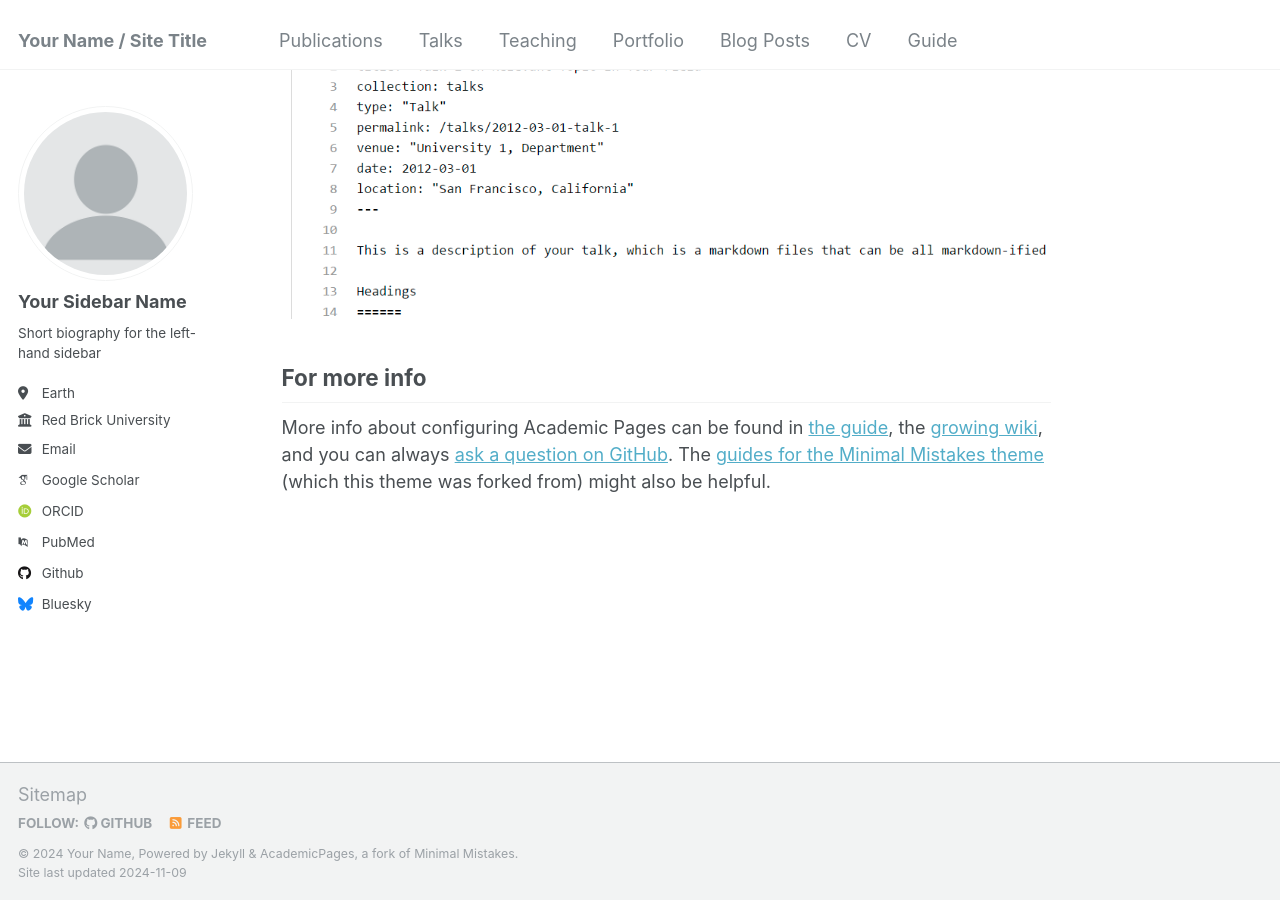
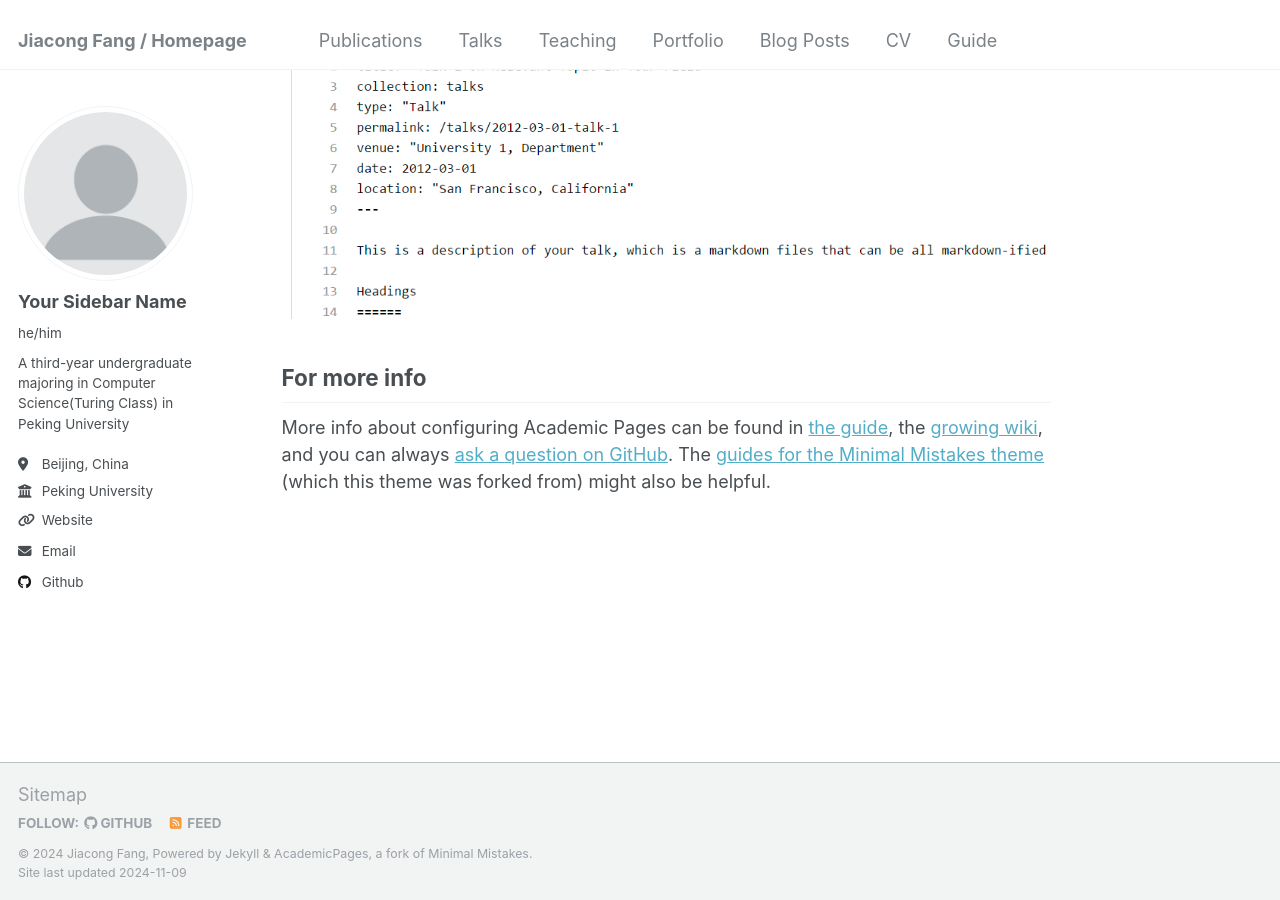
Before and after one commit to jiacongfang/jiacongfang.github.io, a Jekyll site: the page built from _pages/about.md, in a window 1280 px wide and 900 px high, scrolled down 2643 px. Built offline with Jekyll 4.4.1, drawn with Linux system fonts in a browser that asks for light colours; some web fonts are replaced.

```diff
--- a/_config.yml
+++ b/_config.yml
@@ -8,13 +8,13 @@
 
 # Basic Site Settings
 locale                   : "en-US"
-title                    : "Your Name / Site Title"
+title                    : "Jiacong Fang / Homepage"
 title_separator          : "-"
-name                     : &name "Your Name"
-description              : &description "personal description"
-url                      : https://academicpages.github.io # the base hostname & protocol for your site e.g. "https://mmistakes.github.io"
+name                     : &name "Jiacong Fang"
+description              : &description "I'm a third-year undergraduate majoring in Computer Science(Turing Class) in Yuanpei College, Peking University"
+url                      : "https://jiacongfang.github.io" # the base hostname & protocol for your site e.g. "https://mmistakes.github.io"
 baseurl                  : "" # the subpath of your site, e.g. "/blog"
-repository               : "academicpages/academicpages.github.io"
+repository               : "jiacongfang/jiacongfang.github.io"
 
 # Site Author - The following control what appear as part of the author content on the side bar.
 #               If a field is blank the icon and link will not appear, otherwise it will be shown.
@@ -23,20 +23,20 @@ author:
   # Biographic information
   avatar           : "profile.png"
   name             : "Your Sidebar Name"
-  pronouns         : # example: "she/her"
-  bio              : "Short biography for the left-hand sidebar"
-  location         : "Earth"
-  employer         : "Red Brick University"
-  uri              : # URL
-  email            : "none@example.org"
+  pronouns         : "he/him"# example: "she/her"
+  bio              : "A third-year undergraduate majoring in Computer Science(Turing Class) in Peking University"
+  location         : "Beijing, China"
+  employer         : "Peking University"
+  uri              : "jiacongfang.github.io"# URL
+  email            : "jiacong_fang@stu.pku.edu.cn"
 
   # Academic websites
   arxiv            : # URL - Update with the correct link to your profile
-  googlescholar    : "https://scholar.google.com/citations?user=PS_CX0AAAAAJ"
+  googlescholar    : # "https://scholar.google.com/citations?user=PS_CX0AAAAAJ"
   impactstory      : # URL
-  orcid            : "http://orcid.org/yourorcidurl"
+  orcid            : # "http://orcid.org/yourorcidurl"
   semantic         : # URL
-  pubmed           : "https://www.ncbi.nlm.nih.gov/pubmed/?term=john+snow"
+  pubmed           : # "https://www.ncbi.nlm.nih.gov/pubmed/?term=john+snow"
   researchgate     : # URL
   scopus           : # URL
 
@@ -44,12 +44,12 @@ author:
   bitbucket        : # Username - Update with your username on the site
   codepen          : # Username
   dribbble         : # Username
-  github           : "academicpages"
+  github           : "jiacongfang"
   kaggle           : # Username
   stackoverflow    : # User number or user number and name (i.e., use "1" or "1/jeff-atwood")
 
   # Social media
-  bluesky          : "bsky.app" # Replace this with you Bluesky username
+  bluesky          : # Replace this with you Bluesky username
   facebook         : # Username
   flickr           : # Username
   foursquare       : # Username
```
